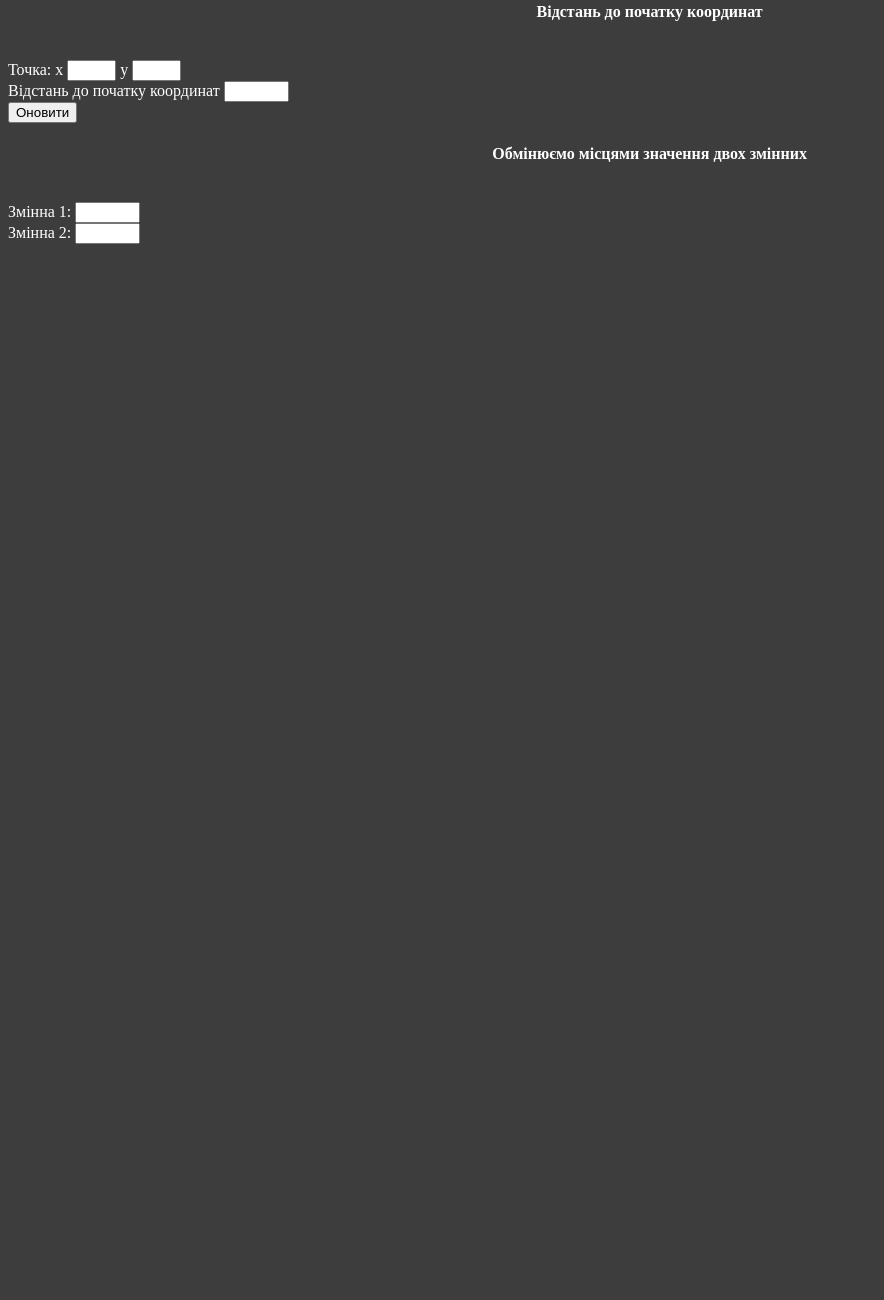
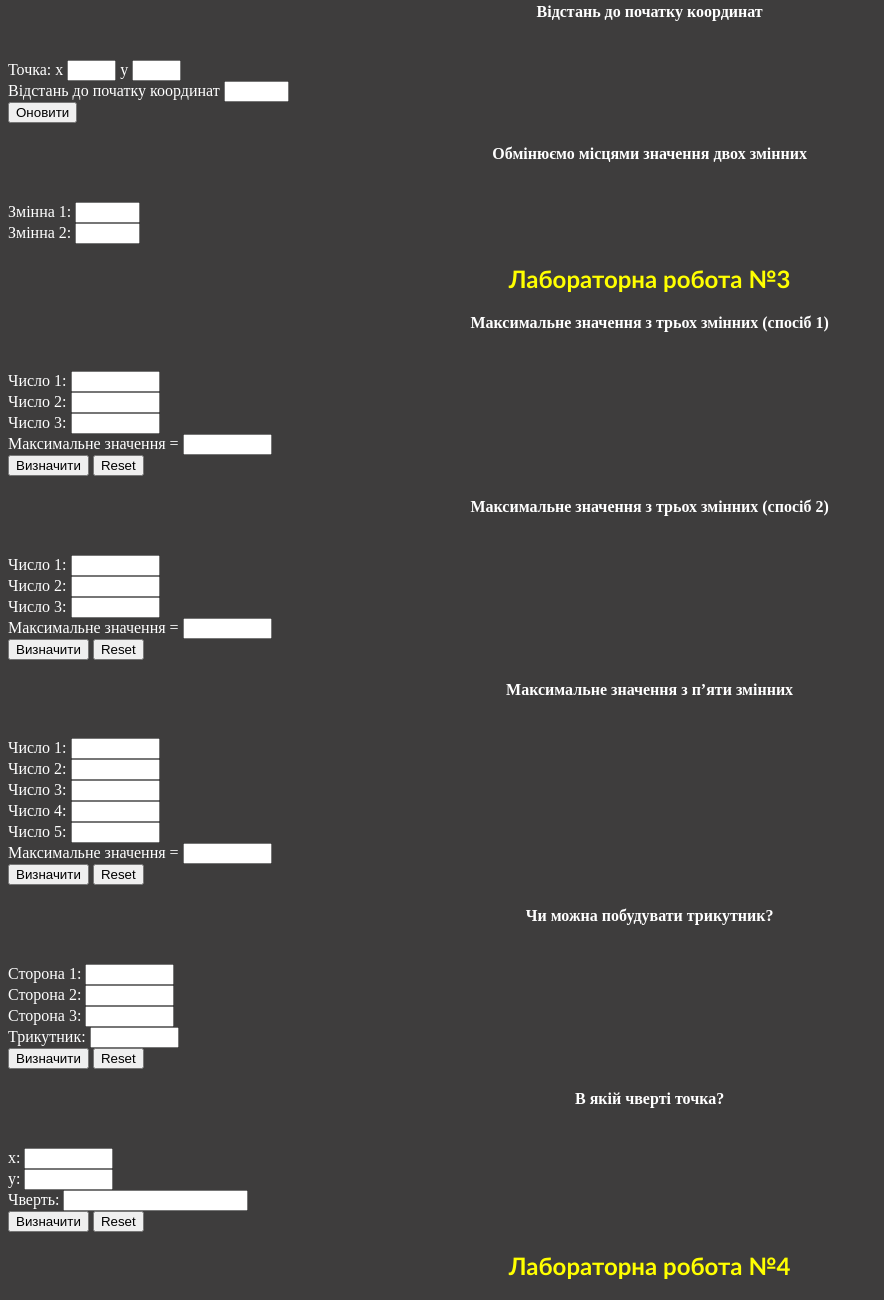
Before and after one commit to Volodya215/myFirstlaba, a plain HTML site: page html/lab5.html in a window 1280 px wide. Shown: the part 1002-2302 px from the top of the page, without its empty margins (0-884 px from the left). Before the commit the page ends 1254 px from the top, so only its background shows below. Drawn offline with Linux system fonts and the light colour scheme.

Commit message:
JS lab 3

```diff
--- /dev/null
+++ b/JS/v3.js
@@ -0,0 +1,57 @@
+function maxval(obj) {
+    var a = Number(obj.num1.value);
+    var b = Number(obj.num2.value);
+    var c = Number(obj.num3.value);
+    var m = a
+    if (b > m)
+        m = b
+    if (c > m)
+        m = c
+    obj.res.value = m
+}
+
+function maxval1(obj) {
+    var a = Number(obj.num1.value);
+    var b = Number(obj.num2.value);
+    var c = Number(obj.num3.value);
+    var m = Math.max(Math.max(a, b), c)
+    obj.res1.value = m
+}
+
+function maxval5(obj) {
+    var a = Number(obj.num1.value);
+    var b = Number(obj.num2.value);
+    var c = Number(obj.num3.value);
+    var d = Number(obj.num4.value);
+    var e = Number(obj.num5.value);
+    var m = Math.max(Math.max(Math.max(a, b), c), Math.max(e, d))
+    obj.res.value = m
+}
+
+function triangle(obj) {
+    var a = Number(obj.num1.value);
+    var b = Number(obj.num2.value);
+    var c = Number(obj.num3.value)
+
+
+    if (a > b + c || b > a + c || c > a + b)
+        obj.res.value = "не можна"
+    else
+        obj.res.value = "можна"
+}
+
+function point(obj) {
+    var x = Number(obj.num1.value);
+    var y = Number(obj.num2.value);
+
+    if (x == 0 && y == 0)
+        obj.res.value = "Початок координат"
+    else if (x > 0 && y > 0)
+        obj.res.value = 1
+    else if (x < 0 && y > 0)
+        obj.res.value = 2
+    else if (x < 0 && y < 0)
+        obj.res.value = 3
+    else
+        obj.res.value = 4
+}
--- a/html/lab5.html
+++ b/html/lab5.html
@@ -82,6 +82,65 @@
 	</FORM>
 	<script src="../JS/v2.js"></script>
 
+	<h2>Лабораторна робота №3</h2>
+	<h4>Максимальне значення з трьох змінних (спосіб 1)</h4>
+	<FORM name="form6"> <br>
+		Число 1: <input type="text" size=8 name="num1"><br>
+		Число 2: <input type="text" size=8 name="num2"><br>
+		Число 3: <input type="text" size=8 name="num3"><br>
+		Максимальне значення = <input type="text" size=8 name="res"><br>
+		<input type="button" value="Визначити"
+		onClick="maxval(form6)">
+		<input type="reset">
+	</FORM>
+
+	<h4>Максимальне значення з трьох змінних (спосіб 2)</h4>
+	<FORM name="form7"> <br>
+		Число 1: <input type="text" size=8 name="num1"><br>
+		Число 2: <input type="text" size=8 name="num2"><br>
+		Число 3: <input type="text" size=8 name="num3"><br>
+		Максимальне значення = <input type="text" size=8 name="res1"><br>
+		<input type="button" value="Визначити"
+		onClick="maxval1(form7)">
+		<input type="reset">
+	</FORM>
+
+	<h4>Максимальне значення з п’яти змінних</h4>
+	<FORM name="form8"> <br>
+		Число 1: <input type="text" size=8 name="num1"><br>
+		Число 2: <input type="text" size=8 name="num2"><br>
+		Число 3: <input type="text" size=8 name="num3"><br>
+		Число 4: <input type="text" size=8 name="num4"><br>
+		Число 5: <input type="text" size=8 name="num5"><br>
+		Максимальне значення = <input type="text" size=8 name="res"><br>
+		<input type="button" value="Визначити"
+		onClick="maxval5(form8)">
+		<input type="reset">
+	</FORM>
+
+	<h4>Чи можна побудувати трикутник?</h4>
+	<FORM name="form9"> <br>
+		Сторона 1: <input type="text" size=8 name="num1"><br>
+		Сторона 2: <input type="text" size=8 name="num2"><br>
+		Сторона 3: <input type="text" size=8 name="num3"><br>
+		Трикутник: <input type="text" size=8 name="res"><br>
+		<input type="button" value="Визначити"
+		onClick="triangle(form9)">
+		<input type="reset">
+	</FORM>
+
+	<h4>В якій чверті точка?</h4>
+	<FORM name="form10"> <br>
+		x: <input type="text" size=8 name="num1"><br>
+		y: <input type="text" size=8 name="num2"><br>
+		Чверть: <input type="text" size=20 name="res"><br>
+		<input type="button" value="Визначити"
+		onClick="point(form10)">
+		<input type="reset">
+	</FORM>
+	<script src="../JS/v3.js"></script>
+
+	<h2>Лабораторна робота №4</h2>
 
 </body>
 </html>
```
